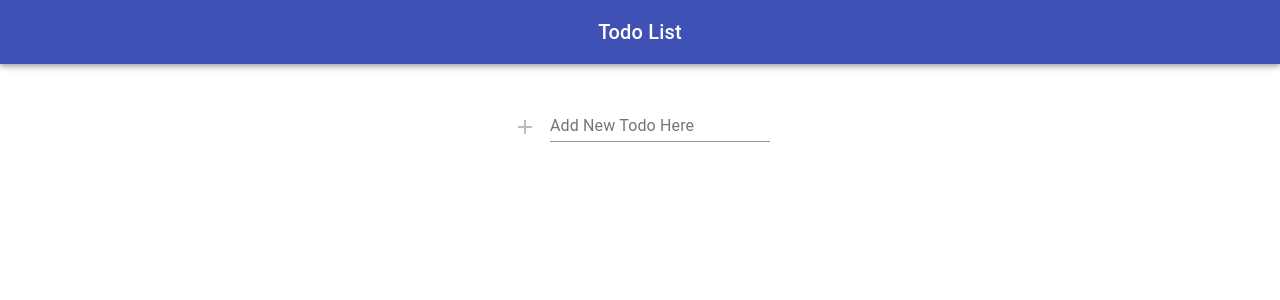
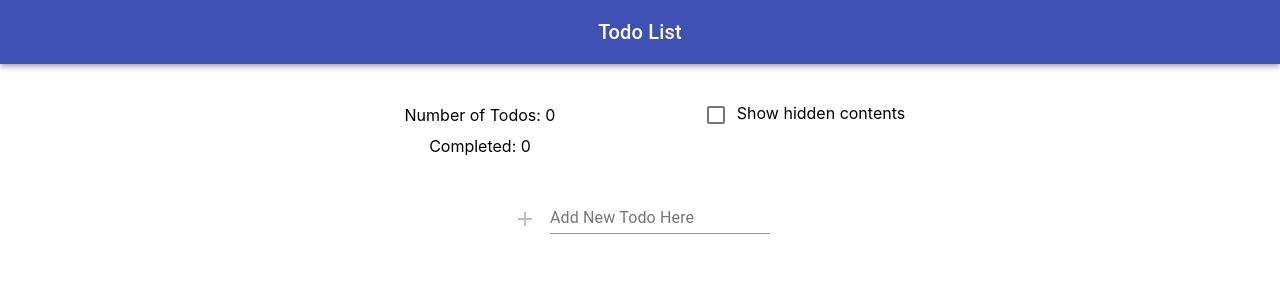
Before and after one commit to nicoalimin/todolist, a React (Create React App) app: page / in a window 1280 px wide. Shown: the top 300 px of the page. Built offline with nearby package versions, Linux system fonts and the light colour scheme.

Commit message:
Added summary

```diff
--- a/src/components/ListItems.tsx
+++ b/src/components/ListItems.tsx
@@ -1,20 +1,26 @@
 import React, { Component } from "react";
 import Cookies from "js-cookie";
-import { Todo } from "../types";
+import { Todo, Config } from "../types";
 import ListItem from "./ListItem";
 import AddTodo from "./AddTodo";
 import { Grid } from "@material-ui/core";
+import TodoSummary from "./Summary";
 
-const TODO_COOKIE_KEY = "nicoalimin-todolist";
-const TODO_COUNT_COOKIE_KEY = "nicoalimin-todolist-count";
+const TODO_COOKIE_KEY = "teradici-todolist";
+const TODO_COUNT_COOKIE_KEY = "teradici-todolist-count";
+const TODO_CONFIG_KEY = "teradici-todolist-config";
 
 type IListItemsProps = {};
 type IListItemsState = {
   todos: Todo[];
+  config: Config;
 };
 
 const initialState: IListItemsState = {
-  todos: []
+  todos: [],
+  config: {
+    isCompleteHidden: false
+  }
 };
 
 class ListItems extends Component<IListItemsProps, IListItemsState> {
@@ -92,12 +98,32 @@ class ListItems extends Component<IListItemsProps, IListItemsState> {
     this.setTodos(newTodos);
   }
 
+  getConfig() {
+    const configString: string | undefined = Cookies.get(TODO_CONFIG_KEY);
+    if (!configString) {
+      this.setConfig(initialState.config);
+      return;
+    }
+    const config: Config = JSON.parse(configString);
+    this.setState({ config });
+  }
+
+  setConfig(config: Config) {
+    Cookies.set(TODO_CONFIG_KEY, config);
+    this.getConfig();
+  }
+
   componentDidMount() {
     this.getTodos();
   }
 
   render() {
-    const todos = this.state.todos?.map(t => {
+    let filteredTodos = this.state.todos;
+    if (this.state.config.isCompleteHidden) {
+      filteredTodos = filteredTodos.filter(t => !t.IsCompleted);
+    }
+
+    const todos = filteredTodos?.map(t => {
       return (
         <ListItem
           key={t.ID}
@@ -110,6 +136,17 @@ class ListItems extends Component<IListItemsProps, IListItemsState> {
 
     return (
       <Grid container className="list-item">
+        <TodoSummary
+          numTodos={this.state.todos.length}
+          numTodosCompleted={this.state.todos.filter(t => t.IsCompleted).length}
+          isCompletedHidden={this.state.config.isCompleteHidden}
+          toggleIsCompletedHidden={() =>
+            this.setConfig({
+              ...this.state.config,
+              isCompleteHidden: !this.state.config.isCompleteHidden
+            })
+          }
+        />
         <AddTodo createTodo={(todoName: string) => this.addTodo(todoName)} />
         {todos}
       </Grid>
--- /dev/null
+++ b/src/components/Summary.tsx
@@ -0,0 +1,44 @@
+import React, { Component } from "react";
+import { Grid, Checkbox } from "@material-ui/core";
+
+type ITodoSummaryProps = {
+  numTodos: number;
+  numTodosCompleted: number;
+  isCompletedHidden: boolean;
+  toggleIsCompletedHidden: () => void;
+};
+type ITodoSummaryState = {};
+
+class TodoSummary extends Component<ITodoSummaryProps, ITodoSummaryState> {
+  render() {
+    return (
+      <Grid
+        container
+        justify="center"
+        alignItems="center"
+        className="todo-summary"
+      >
+        <Grid container justify="center" alignItems="center">
+          <Grid item xs={3}>
+            <div className="num-todos">{`Number of Todos: ${this.props.numTodos}`}</div>
+          </Grid>
+          <Grid item justify="center" xs={3}>
+            <Checkbox
+              checked={this.props.isCompletedHidden}
+              onChange={() => this.props.toggleIsCompletedHidden()}
+            />
+            <div className="checkbox-content">{"Show hidden contents"}</div>
+          </Grid>
+        </Grid>
+        <Grid container justify="center" alignItems="center">
+          <Grid item xs={3}>
+            <div className="num-todos">{`Completed: ${this.props.numTodosCompleted}`}</div>
+          </Grid>
+          <Grid item xs={3} />
+        </Grid>
+      </Grid>
+    );
+  }
+}
+
+export default TodoSummary;
--- a/src/styles/App.scss
+++ b/src/styles/App.scss
@@ -32,3 +32,11 @@
     width: 200px;
   }
 }
+
+.todo-summary {
+  margin-top: 30px;
+  .num-todos,
+  .checkbox-content {
+    display: inline-flex;
+  }
+}
--- /dev/null
+++ b/src/types/config.ts
@@ -0,0 +1,3 @@
+export type Config = {
+  isCompleteHidden: boolean;
+};
--- a/src/types/index.ts
+++ b/src/types/index.ts
@@ -1 +1,2 @@
 export * from "./todo";
+export * from "./config";
```
